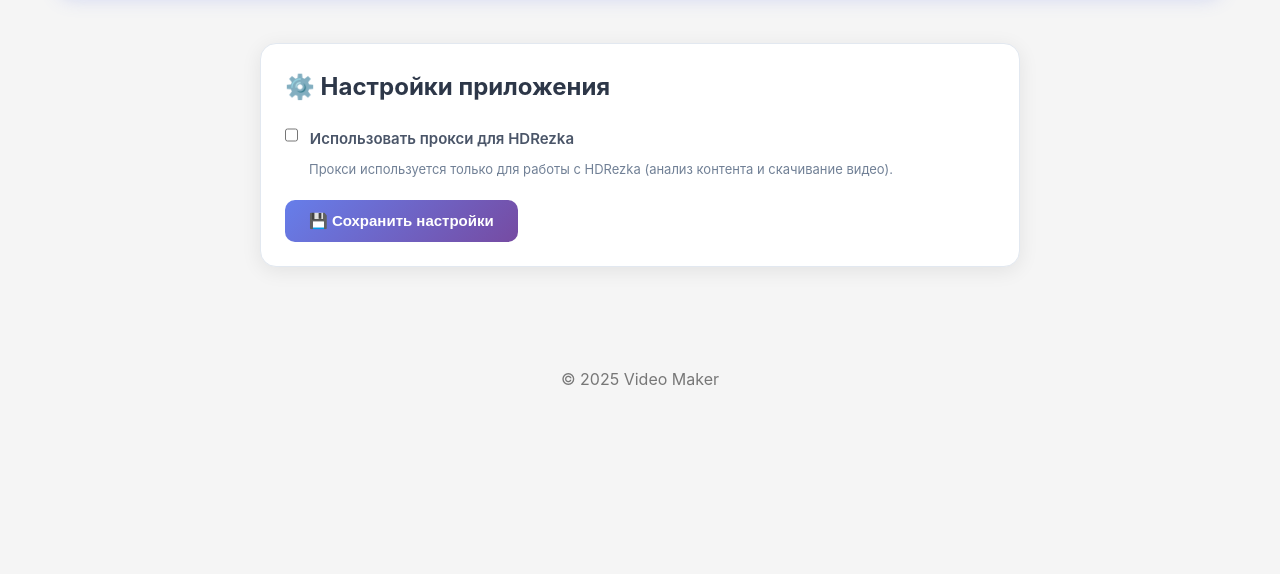
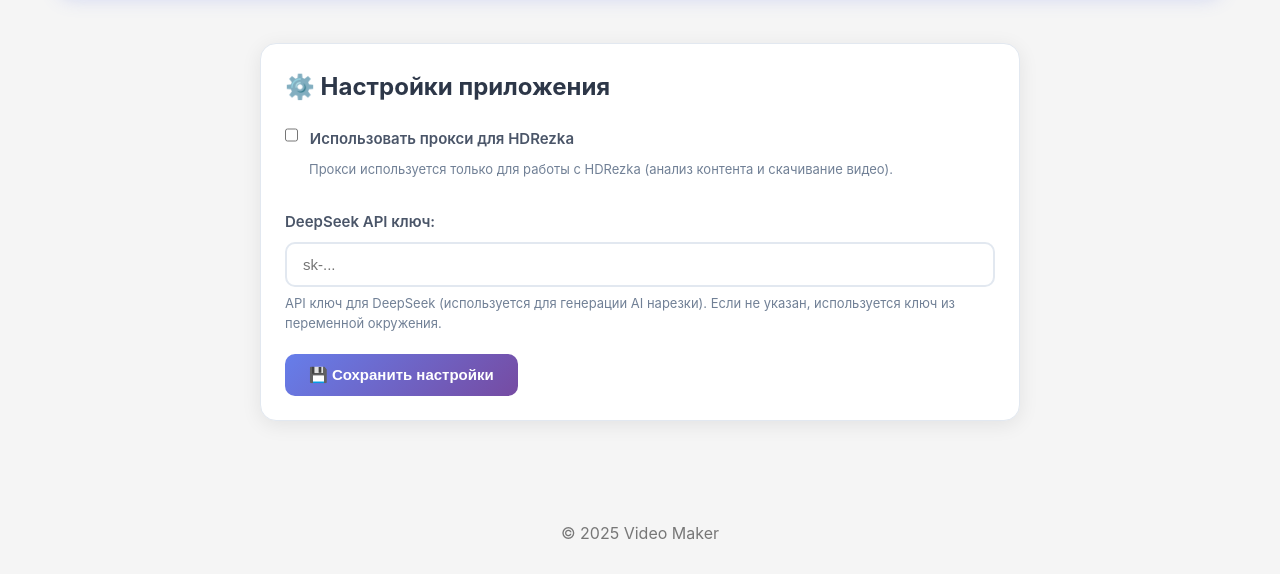
Before and after one commit to Levap12/video_maker, a Flask app: page /settings in a window 1280 px wide. Shown: the part 158-732 px from the top of the page. Run offline with Flask 2, Linux system fonts and the light colour scheme; parts of the project's set-up code (start-up, migrations or seed data) failed here and were passed over; some libraries are stand-ins or nearby versions.

Commit message:
Добавлена возможность указать DeepSeek API ключ в настройках и фильтр для HTTPS ошибок в логах

```diff
--- a/docker-compose.yml
+++ b/docker-compose.yml
@@ -14,7 +14,7 @@ services:
       - DEEPSEEK_API_KEY=${DEEPSEEK_API_KEY}
       - AI_MODEL=${AI_MODEL:-gpt-3.5-turbo}
       - COLAB_API_TOKEN=${COLAB_API_TOKEN}
-      - COLAB_AUTOMATION_ENABLED=${COLAB_AUTOMATION_ENABLED:-true}
+      - COLAB_AUTOMATION_ENABLED=${COLAB_AUTOMATION_ENABLED:-false}
       - COLAB_PROFILE_PATH=${COLAB_PROFILE_PATH}
       - COLAB_URL=${COLAB_URL}
     volumes:
--- a/web/app.py
+++ b/web/app.py
@@ -57,6 +57,7 @@ from web.routes.files import files_bp
 from web.routes.tasks_api import tasks_api_bp
 from web.routes.prompts_api import prompts_api_bp # Импортируем новый blueprint
 from web.routes.simple_api import simple_api_bp # Импортируем Simple API blueprint
+from web.routes.settings_api import settings_api_bp # Импортируем Settings API blueprint
 app.register_blueprint(main_bp)
 app.register_blueprint(colab_bp)
 app.register_blueprint(processing_bp)
@@ -66,6 +67,7 @@ app.register_blueprint(files_bp)
 app.register_blueprint(tasks_api_bp)
 app.register_blueprint(prompts_api_bp) # Регистрируем новый blueprint
 app.register_blueprint(simple_api_bp) # Регистрируем Simple API blueprint
+app.register_blueprint(settings_api_bp) # Регистрируем Settings API blueprint
 
 @app.route('/')
 def index():
--- a/web/config.py
+++ b/web/config.py
@@ -43,15 +43,33 @@ class Config:
 
     # AI сервисы
     OPENAI_API_KEY = os.environ.get('OPENAI_API_KEY', '')
-    DEEPSEEK_API_KEY = os.environ.get('DEEPSEEK_API_KEY', '')  # Установите через переменную окружения
+    # DeepSeek ключ: сначала из файла настроек, потом из переменной окружения
+    _deepseek_key_from_env = os.environ.get('DEEPSEEK_API_KEY', '')
+    DEEPSEEK_API_KEY = _deepseek_key_from_env  # Будет обновлено методом get_deepseek_api_key()
     AI_MODEL = os.environ.get('AI_MODEL', 'gpt-3.5-turbo')
+
+    @staticmethod
+    def get_deepseek_api_key():
+        """Получает DeepSeek API ключ: сначала из файла настроек, потом из переменной окружения"""
+        try:
+            settings_file = Config.DATA_DIR / 'settings.json'
+            if settings_file.exists():
+                import json
+                with open(settings_file, 'r', encoding='utf-8') as f:
+                    settings = json.load(f)
+                    if settings.get('deepseek_api_key'):
+                        return settings['deepseek_api_key']
+        except Exception:
+            pass
+        # Если в файле нет, используем из переменной окружения
+        return Config._deepseek_key_from_env
 
     # Google Colab API
     COLAB_API_TOKEN = os.environ.get('COLAB_API_TOKEN', '')
 
     # Google Colab автоматизация через Camoufox
-    # По умолчанию включена, можно отключить через переменную окружения COLAB_AUTOMATION_ENABLED=false
-    COLAB_AUTOMATION_ENABLED = os.environ.get('COLAB_AUTOMATION_ENABLED', 'true').lower() == 'true'
+    # По умолчанию отключена, можно включить через переменную окружения COLAB_AUTOMATION_ENABLED=true
+    COLAB_AUTOMATION_ENABLED = os.environ.get('COLAB_AUTOMATION_ENABLED', 'false').lower() == 'true'
     COLAB_PROFILE_PATH = os.environ.get('COLAB_PROFILE_PATH')
     if COLAB_PROFILE_PATH:
         COLAB_PROFILE_PATH = Path(COLAB_PROFILE_PATH)
--- /dev/null
+++ b/web/routes/settings_api.py
@@ -0,0 +1,99 @@
+#!/usr/bin/env python3
+# -*- coding: utf-8 -*-
+"""
+API для управления настройками приложения
+"""
+
+import json
+import logging
+from pathlib import Path
+from flask import Blueprint, request, jsonify
+from web.config import Config
+
+logger = logging.getLogger(__name__)
+
+settings_api_bp = Blueprint('settings_api', __name__, url_prefix='/api/settings')
+
+# Путь к файлу настроек
+SETTINGS_FILE = Config.DATA_DIR / 'settings.json'
+
+def load_settings():
+    """Загружает настройки из файла"""
+    try:
+        if SETTINGS_FILE.exists():
+            with open(SETTINGS_FILE, 'r', encoding='utf-8') as f:
+                return json.load(f)
+        return {}
+    except Exception as e:
+        logger.error(f"Ошибка загрузки настроек: {e}")
+        return {}
+
+def save_settings(settings):
+    """Сохраняет настройки в файл"""
+    try:
+        SETTINGS_FILE.parent.mkdir(parents=True, exist_ok=True)
+        with open(SETTINGS_FILE, 'w', encoding='utf-8') as f:
+            json.dump(settings, f, ensure_ascii=False, indent=2)
+        return True
+    except Exception as e:
+        logger.error(f"Ошибка сохранения настроек: {e}")
+        return False
+
+@settings_api_bp.route('', methods=['GET'])
+def get_settings():
+    """Получает настройки"""
+    try:
+        settings = load_settings()
+        # Не возвращаем полный ключ в ответе для безопасности, только маску
+        if 'deepseek_api_key' in settings and settings['deepseek_api_key']:
+            masked_key = settings['deepseek_api_key'][:8] + '...' if len(settings['deepseek_api_key']) > 8 else '***'
+            settings['deepseek_api_key'] = masked_key
+
+        return jsonify({'success': True, 'settings': settings})
+    except Exception as e:
+        logger.error(f"Ошибка получения настроек: {e}")
+        return jsonify({'success': False, 'error': str(e)}), 500
+
+@settings_api_bp.route('', methods=['POST'])
+def update_settings():
+    """Обновляет настройки"""
+    try:
+        data = request.get_json()
+        if not data:
+            return jsonify({'success': False, 'error': 'Данные не предоставлены'}), 400
+
+        # Загружаем текущие настройки
+        current_settings = load_settings()
+
+        # Обновляем только переданные поля
+        if 'deepseek_api_key' in data:
+            # Если передан null или пустая строка, удаляем ключ
+            if data['deepseek_api_key']:
+                current_settings['deepseek_api_key'] = data['deepseek_api_key']
+            else:
+                current_settings.pop('deepseek_api_key', None)
+
+        # Сохраняем обновленные настройки
+        if save_settings(current_settings):
+            logger.info("Настройки успешно сохранены")
+            return jsonify({'success': True, 'message': 'Настройки сохранены'})
+        else:
+            return jsonify({'success': False, 'error': 'Не удалось сохранить настройки'}), 500
+
+    except Exception as e:
+        logger.error(f"Ошибка обновления настроек: {e}")
+        return jsonify({'success': False, 'error': str(e)}), 500
+
+@settings_api_bp.route('/deepseek-key', methods=['GET'])
+def get_deepseek_key():
+    """Получает DeepSeek API ключ (для загрузки в форму настроек)"""
+    try:
+        settings = load_settings()
+        key = settings.get('deepseek_api_key')
+        # Если ключ не в настройках, используем из переменной окружения
+        if not key:
+            key = Config.get_deepseek_api_key()
+        return jsonify({'success': True, 'key': key or ''})
+    except Exception as e:
+        logger.error(f"Ошибка получения DeepSeek ключа: {e}")
+        return jsonify({'success': False, 'error': str(e)}), 500
--- a/web/services/ai_service.py
+++ b/web/services/ai_service.py
@@ -15,7 +15,8 @@ class AIService:
     """Класс для работы с DeepSeek API."""
 
     def __init__(self, api_key=None):
-        self.api_key = api_key or Config.DEEPSEEK_API_KEY
+        # Используем переданный ключ, или из настроек, или из переменной окружения
+        self.api_key = api_key or Config.get_deepseek_api_key()
         self.api_url = "https://api.deepseek.com/chat/completions"
 
     def _get_prompt_by_id(self, prompt_type: str, prompt_id: str) -> str:
--- a/web/templates/settings.html
+++ b/web/templates/settings.html
@@ -180,6 +180,12 @@
             <div class="form-help">Формат: user:pass@host:port (для SOCKS5 и HTTPS)</div>
         </div>
 
+        <div class="form-group" style="margin-top: 30px;">
+            <label for="deepseek-api-key">DeepSeek API ключ:</label>
+            <input type="password" id="deepseek-api-key" class="form-input" placeholder="sk-...">
+            <div class="form-help">API ключ для DeepSeek (используется для генерации AI нарезки). Если не указан, используется ключ из переменной окружения.</div>
+        </div>
+
         <button id="btn-save-settings" class="btn">💾 Сохранить настройки</button>
         <div id="settings-status" class="status-message hidden"></div>
     </div>
@@ -193,6 +199,7 @@ document.addEventListener('DOMContentLoaded', function() {
     const proxyTypeSelect = document.getElementById('proxy-type');
     const proxyInput = document.getElementById('proxy');
     const proxySettings = document.getElementById('proxy-settings');
+    const deepseekApiKeyInput = document.getElementById('deepseek-api-key');
     const btnSaveSettings = document.getElementById('btn-save-settings');
     const settingsStatus = document.getElementById('settings-status');
 
@@ -211,6 +218,7 @@ document.addEventListener('DOMContentLoaded', function() {
 
     // Загружаем сохраненные настройки при загрузке страницы
     function loadSettings() {
+        // Загружаем из localStorage (для прокси)
         const savedProxyEnabled = localStorage.getItem('proxy-enabled');
         const savedProxyType = localStorage.getItem('proxy-type');
         const savedProxy = localStorage.getItem('proxy');
@@ -228,6 +236,19 @@ document.addEventListener('DOMContentLoaded', function() {
         }
 
         toggleProxySettings();
+
+        // Загружаем настройки с сервера (для DeepSeek ключа)
+        // Получаем полный ключ через специальный endpoint
+        fetch('/api/settings/deepseek-key')
+            .then(response => response.json())
+            .then(data => {
+                if (data.success && data.key) {
+                    deepseekApiKeyInput.value = data.key;
+                }
+            })
+            .catch(error => {
+                console.error('Ошибка загрузки настроек:', error);
+            });
     }
 
     // Сохраняем настройки
@@ -235,6 +256,7 @@ document.addEventListener('DOMContentLoaded', function() {
         const proxyEnabled = proxyEnabledCheckbox.checked;
         const proxyType = proxyTypeSelect.value;
         const proxy = proxyInput.value.trim();
+        const deepseekApiKey = deepseekApiKeyInput.value.trim();
 
         // Валидация прокси (если включен и указан)
         if (proxyEnabled && proxy) {
@@ -245,7 +267,7 @@ document.addEventListener('DOMContentLoaded', function() {
             }
         }
 
-        // Сохраняем в localStorage
+        // Сохраняем прокси в localStorage
         localStorage.setItem('proxy-enabled', proxyEnabled ? 'true' : 'false');
         localStorage.setItem('proxy-type', proxyType);
 
@@ -255,7 +277,27 @@ document.addEventListener('DOMContentLoaded', function() {
             localStorage.removeItem('proxy');
         }
 
-        showStatus('success', 'Настройки успешно сохранены!');
+        // Сохраняем DeepSeek ключ на сервере
+        fetch('/api/settings', {
+            method: 'POST',
+            headers: {
+                'Content-Type': 'application/json',
+            },
+            body: JSON.stringify({
+                deepseek_api_key: deepseekApiKey || null
+            })
+        })
+        .then(response => response.json())
+        .then(data => {
+            if (data.success) {
+                showStatus('success', 'Настройки успешно сохранены!');
+            } else {
+                showStatus('error', 'Ошибка сохранения настроек: ' + (data.error || 'Неизвестная ошибка'));
+            }
+        })
+        .catch(error => {
+            showStatus('error', 'Ошибка сети при сохранении настроек: ' + error);
+        });
 
         // Очищаем сообщение через 3 секунды
         setTimeout(() => {
```
Also changed, not shown: web/logging_config.py (+24 -0 lines), 1 other file.
